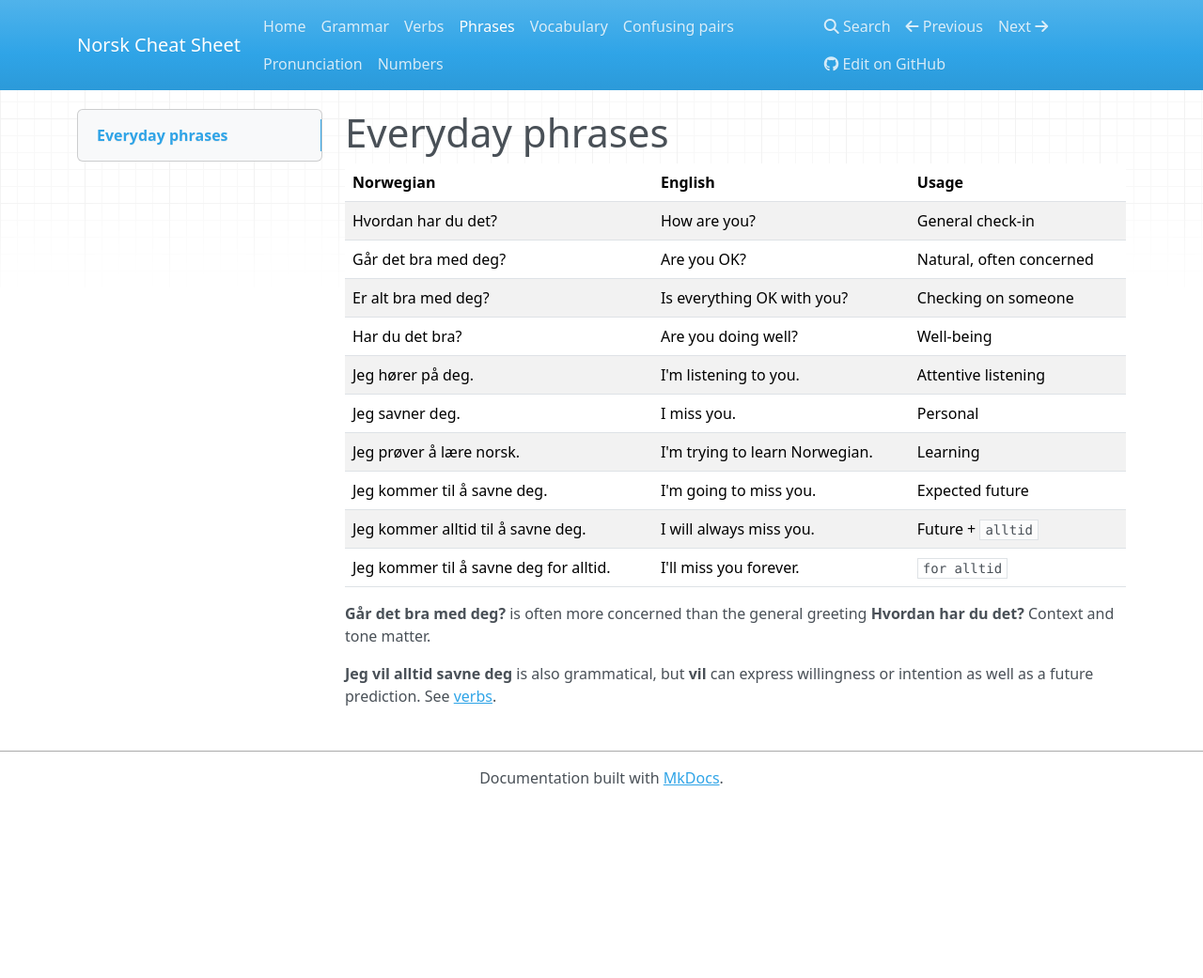
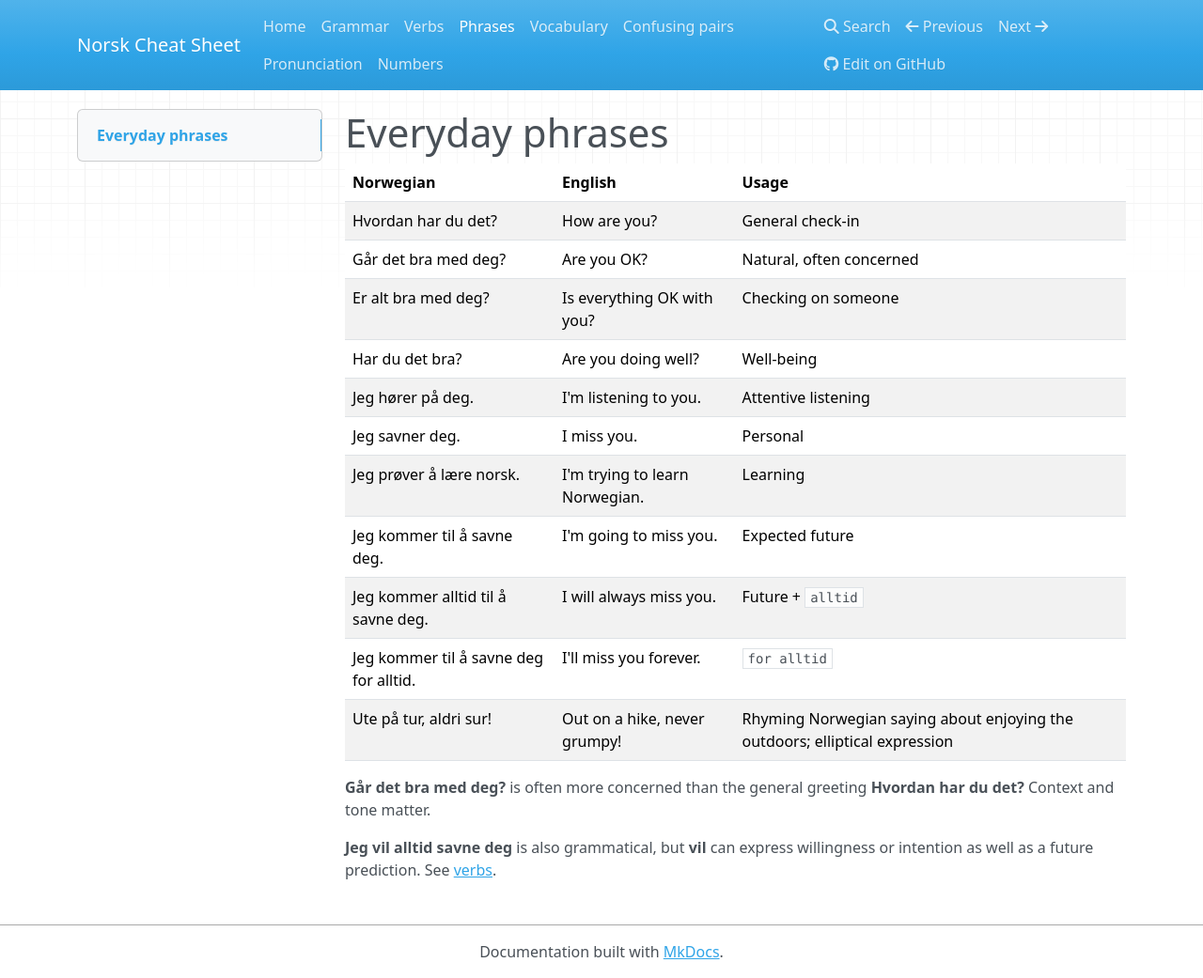
Before and after one commit to timsnyder/norsk-cheatsheet, an MkDocs documentation site: the page built from docs/phrases.md, in a window 1280 px wide and 1041 px high. Shown: the whole window at 94% size. Built offline with MkDocs 1.6.1, drawn with Linux system fonts in a browser that asks for light colours; nearby versions of some CDN libraries.

Commit message:
Add Norwegian outdoor saying to phrases

```diff
--- a/docs/phrases.md
+++ b/docs/phrases.md
@@ -12,6 +12,7 @@
 | Jeg kommer til å savne deg. | I'm going to miss you. | Expected future |
 | Jeg kommer alltid til å savne deg. | I will always miss you. | Future + `alltid` |
 | Jeg kommer til å savne deg for alltid. | I'll miss you forever. | `for alltid` |
+| Ute på tur, aldri sur! | Out on a hike, never grumpy! | Rhyming Norwegian saying about enjoying the outdoors; elliptical expression |
 
 **Går det bra med deg?** is often more concerned than the general greeting
 **Hvordan har du det?** Context and tone matter.
```
